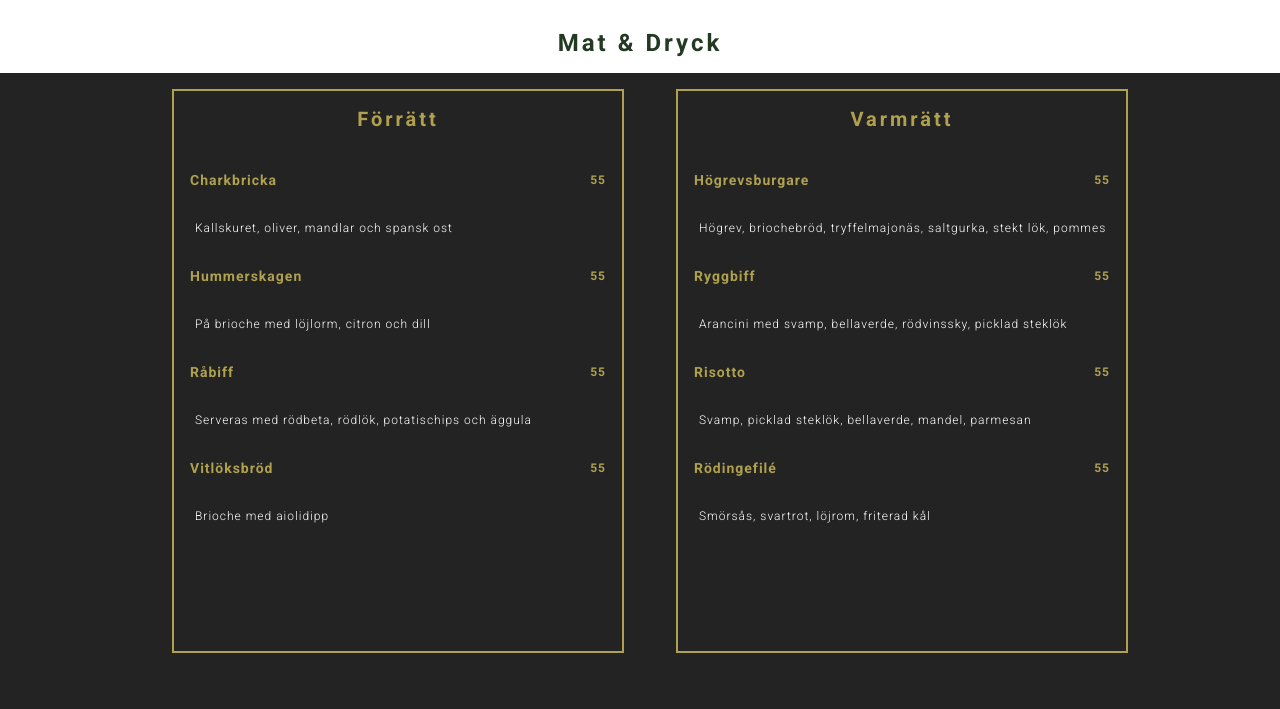
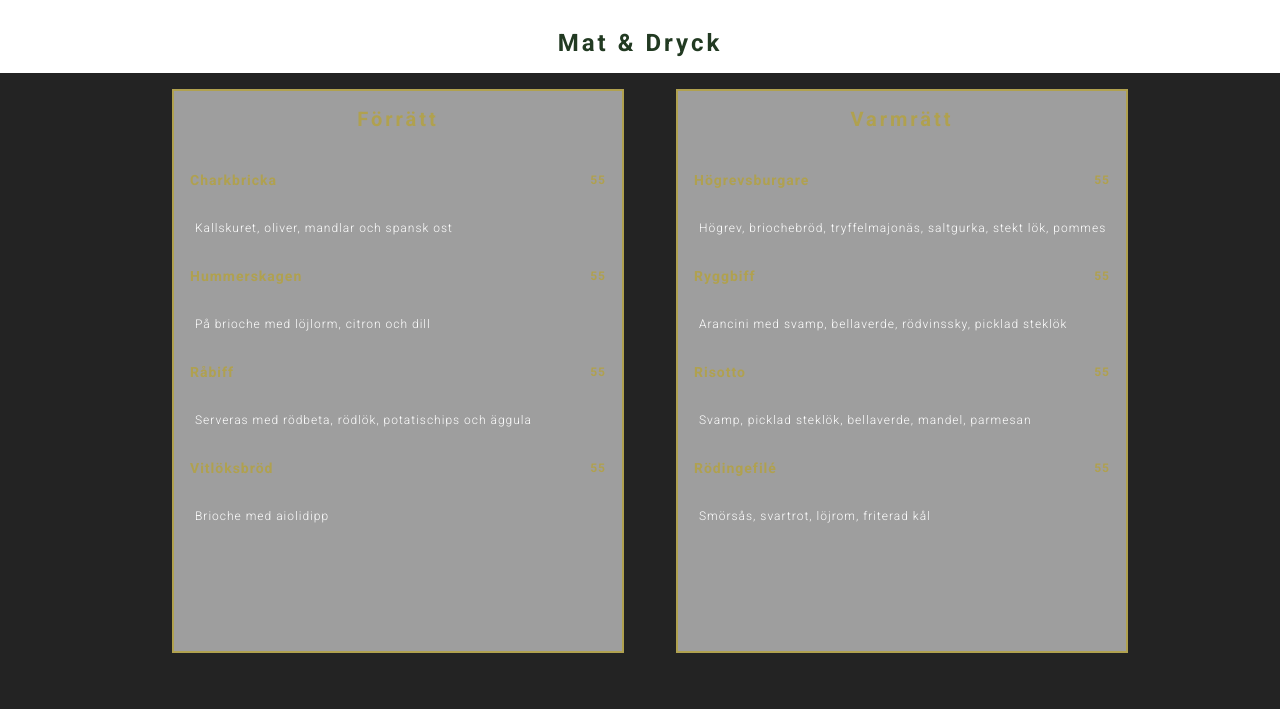
Before and after one commit to Ceeessan/restaurant-page, a plain HTML site: page pages/menu.html in a window 1280 px wide. Shown: the part 91-800 px from the top of the page. Drawn offline with Linux system fonts and the light colour scheme; the site is published under a folder, as on GitHub Pages, so addresses that start at the root find nothing; files whose address does not match are found by name.

Commit message:
test pathways fix

```diff
--- a/pages/pages-css/menu.css
+++ b/pages/pages-css/menu.css
@@ -22,7 +22,7 @@
     height: 35rem;
     border: 2px solid  hsl(51, 38%, 50%);
     margin-bottom: 2rem;
-    background-image: url('/assets/restaurant-img.jpg');
+    background-image: url('../../assets/restaurant-img.jpg');
     color: white;
     background-size: cover;
     background-position: center;
```
